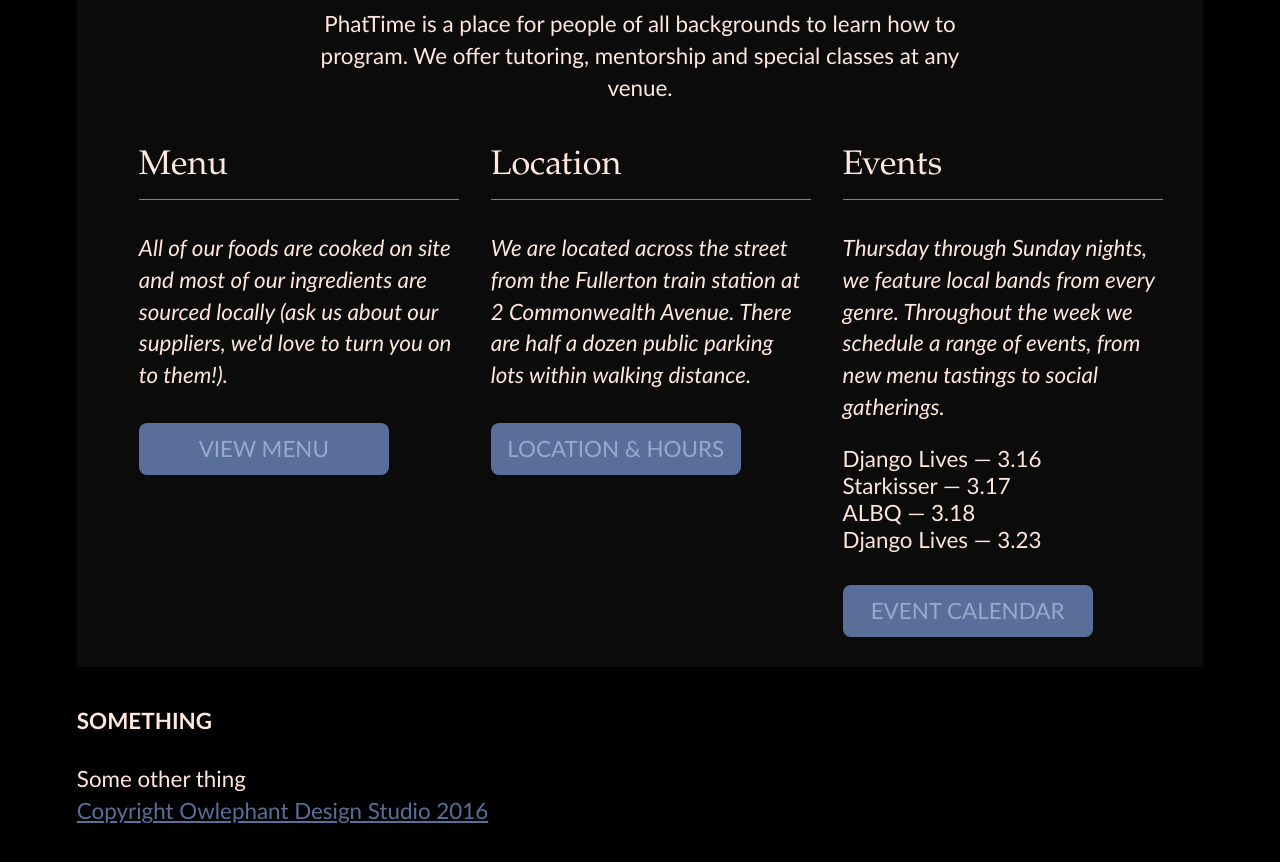
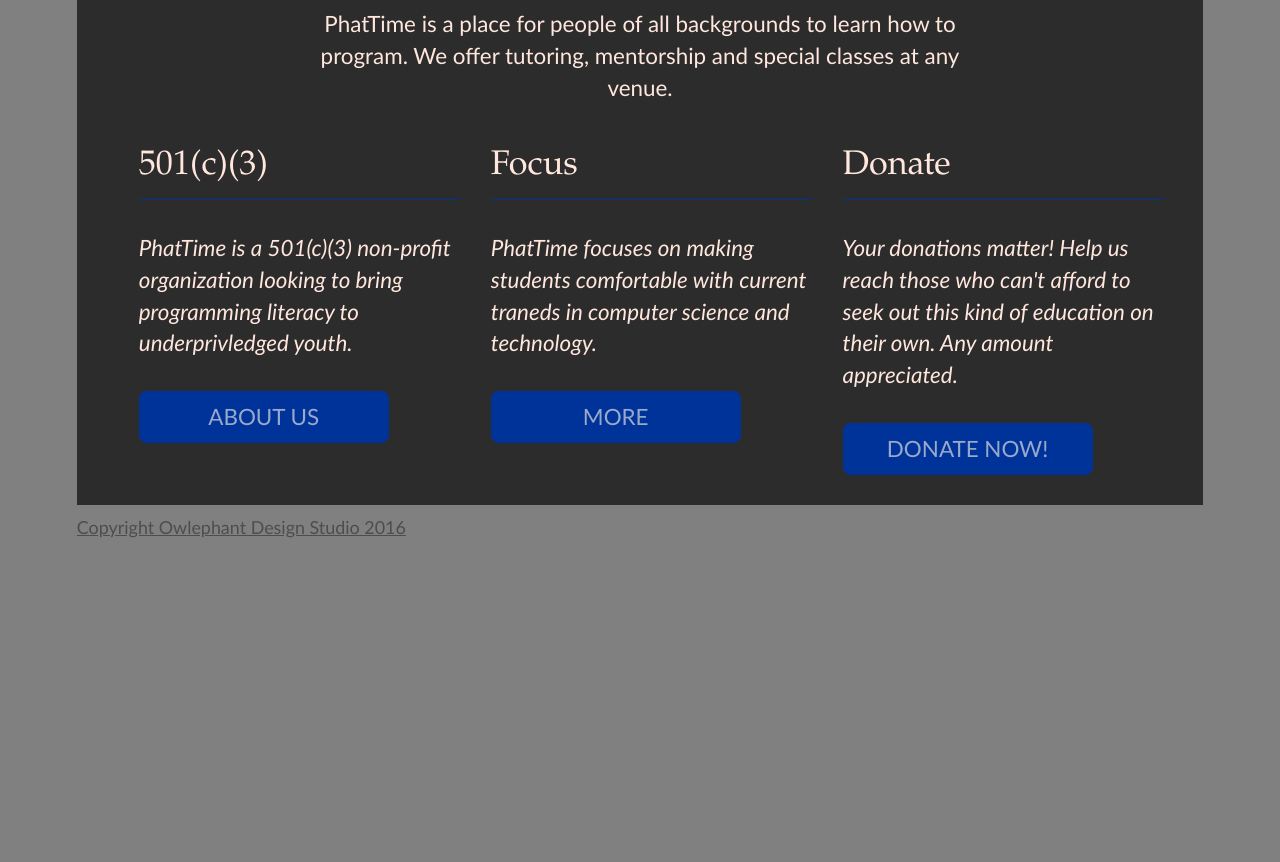
Before and after one commit to phattime/phattime_web, a website: page src/index.html in a window 1280 px wide. Shown: the part 440-1302 px from the top of the page. After the commit the page ends 1067 px from the top, so only its background shows below. Drawn offline with Linux system fonts and the light colour scheme.

Commit message:
Renames secondary pages. Customizes index for phattime.

```diff
--- a/src/css/main.css
+++ b/src/css/main.css
@@ -3,9 +3,8 @@
          COLOR GUIDE
 Light Slate: #98A9CC
 Dark Slate: #596F99
-Light BLue: #B9F5FF
-Neutral: #FFE7DD
-Mauve: #CCA7A0
+Logo Orange: #ff9900
+Logo Blue: #003399
 
 --------------------------------*/
 /* -----------------------------
@@ -16,7 +15,7 @@
     font-size: 19px;
     font-family: calibri, candara, "segoe ui", Optima, Arial, sans-serif;
     color: #FFE7DD;
-    background: black url("../images/lighterBG.jpg") repeat;
+    background: grey;
     background-size: cover;
     padding: 2% 6% 6% 6%;
 }
@@ -89,7 +88,7 @@
     }
 
 .button {
-    background: #596F99;
+    background: #003399;
     border-radius: 8px;
     max-width: 250px;
 }
@@ -108,7 +107,7 @@
     }
 
 .featured-info h3{
-    border-bottom: 1px solid #6d8a99;
+    border-bottom: 1px solid #003399;
 }
 .featured-info p{
     font-style: italic;
@@ -303,6 +302,7 @@
 --------------------------------*/
 
 footer{
+    font-size: 0.8em;
     padding: 10px 0;
     clear: both;
 }
@@ -314,15 +314,15 @@
     }
 
     footer a:link{
-        color: #596F99;
+        color: #4d4d4d;
     }
 
         footer a:visited{
-            color: #9fbcbc
+            color: #4d4d4d;
         }
         footer a:hover{
-            color: #6d8a99;
+            color: #4d4d4d;
         }
         footer a:active{
-            color: #99b1ed;
+            color: #4d4d4d;
         }
--- a/src/index.html
+++ b/src/index.html
@@ -16,9 +16,9 @@
         <nav class="main-navigation">
             <ul>
                 <li><a href="index.html">Home</a></li>
-                <li><a href="menu.html">Menu</a> </li>
-                <li><a href="location.html">Location</a> </li>
-                <li><a href="events.html">Events</a> </li>
+                <li><a href="about.html">About Us</a> </li>
+                <li><a href="focus.html">focus</a> </li>
+                <li><a href="donate.html">donate</a> </li>
             </ul>
         </nav>
     </header>
@@ -30,44 +30,36 @@
         <p>PhatTime is a place for people of all backgrounds to learn how to program. We offer tutoring, mentorship and special classes at any venue. </p>
     </div>
 
-<!-- Menu: short description -->
+<!-- about: short description -->
     <div class="featured-info">
-        <h3>Menu</h3>
-        <p>All of our foods are cooked on site and most of our ingredients are sourced locally (ask us about our suppliers, we'd love to turn you on to them!).</p>
+        <h3>501(c)(3)</h3>
+        <p>PhatTime is a 501(c)(3) non-profit organization looking to bring programming literacy to underprivledged youth.</p>
 
-        <p class="button"><a href="menu.html">View Menu</a> </p>
+        <p class="button"><a href="about.html">About Us</a> </p>
     </div>
 
-    <!-- Location: short description -->
+    <!-- focus: short description -->
     <div class="featured-info">
-        <h3>Location</h3>
-        <p>We are located across the street from the Fullerton train station at 2 Commonwealth Avenue. There are half a dozen public parking lots within walking distance.</p>
+        <h3>Focus</h3>
+        <p>PhatTime focuses on making students comfortable with current traneds in computer science and technology. </p>
 
-        <p class="button"><a href="location.html">Location &amp; Hours</a> </p>
+        <p class="button"><a href="focus.html">More</a> </p>
     </div>
 
-    <!-- Events: short description -->
+    <!-- donate: short description -->
     <div class="featured-info">
-        <h3>Events</h3>
-        <p>Thursday through Sunday nights, we feature local bands from every genre. Throughout the week we schedule a range of events, from new menu tastings to social gatherings. </p>
+        <h3>Donate</h3>
+        <p>Your donations matter! Help us reach those who can't afford to seek out this kind of education on their own. Any amount appreciated. </p>
 
-        <ul>
-            <li>Django Lives &mdash; 3.16</li>
-            <li>Starkisser &mdash; 3.17</li>
-            <li>ALBQ &mdash; 3.18</li>
 
-            <li>Django Lives &mdash; 3.23</li>
-        </ul>
 
-        <p class="button"><a href="events.html">Event Calendar</a> </p>
+        <p class="button"><a href="donate.html">Donate Now!</a> </p>
     </div>
 
 
 </div>
 <footer>
-    <h4>Something</h4>
-    <p>Some other thing</p>
-    <p><a href="http://owlephantdesignstudio.com/wp">Copyright Owlephant Design Studio 2016</a></p>
+        <p><a href="http://owlephantdesignstudio.com/wp">Copyright Owlephant Design Studio 2016</a></p>
 </footer>
 </body>
 </html>
```
Also changed, not shown: src/about.html (renamed from src/menu.html).
